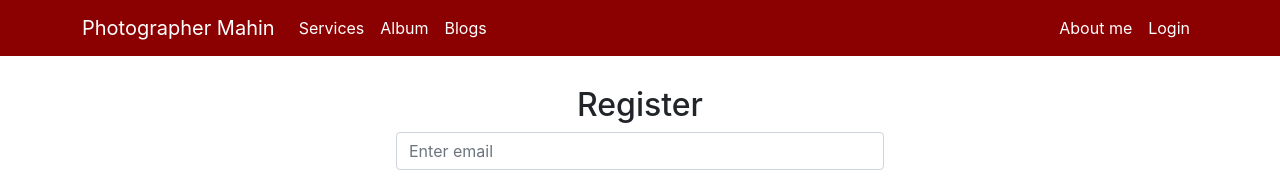
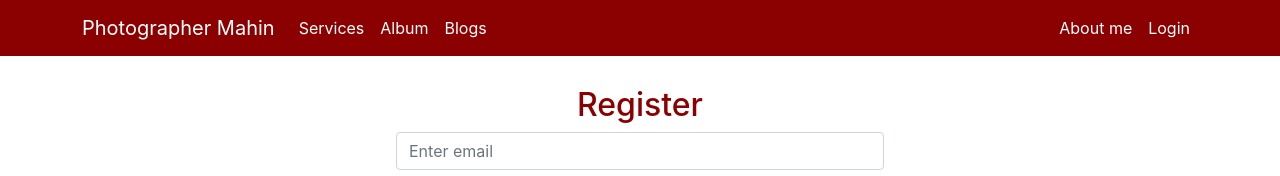
Before and after one commit to Mahin05/photographer-authentication-site, a React (Create React App) app: page /register in a window 1280 px wide. Shown: the top 176 px of the page. Built offline with nearby package versions, Linux system fonts and the light colour scheme; no server answers.

Commit message:
updated code

```diff
--- a/src/Pages/Register/Register.css
+++ b/src/Pages/Register/Register.css
@@ -4,6 +4,9 @@
     width: 40%;
 }
 .text-login{
+    color: darkred;
+}
+.text-reg{
     color: darkred;
 }
 @media only screen and (max-width:576px){
```
